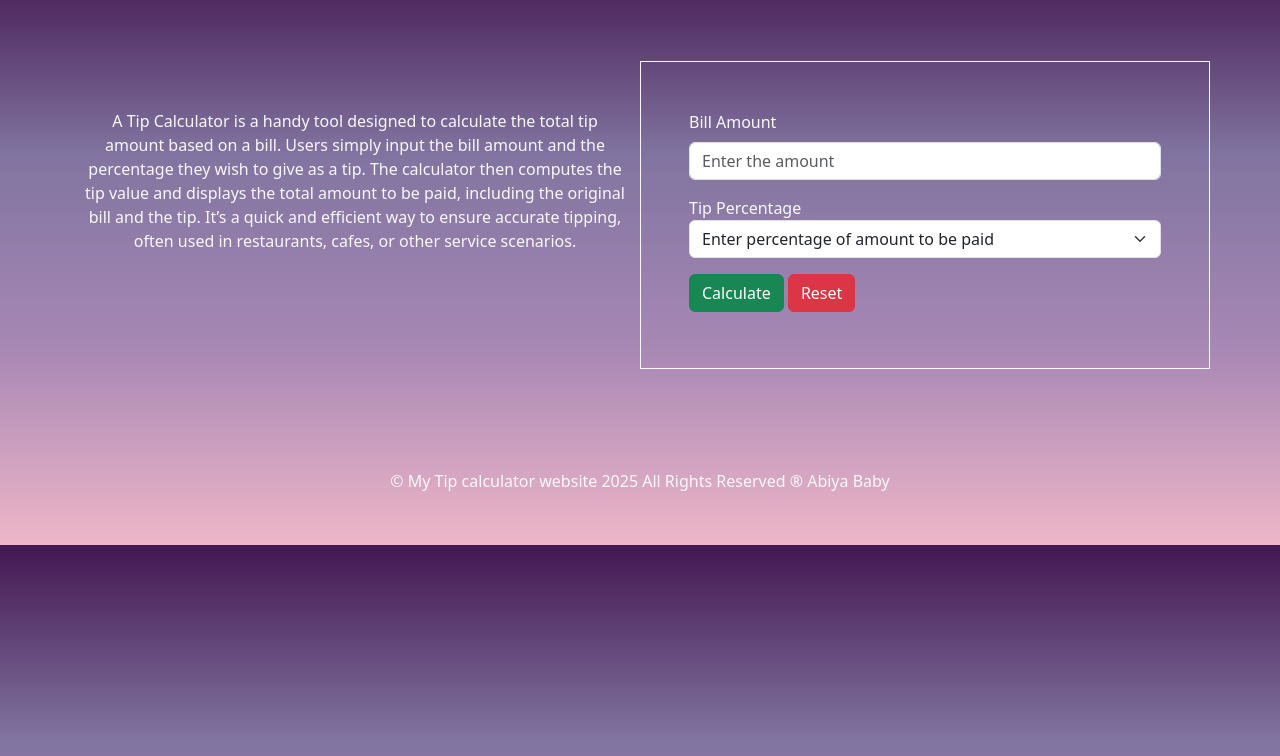
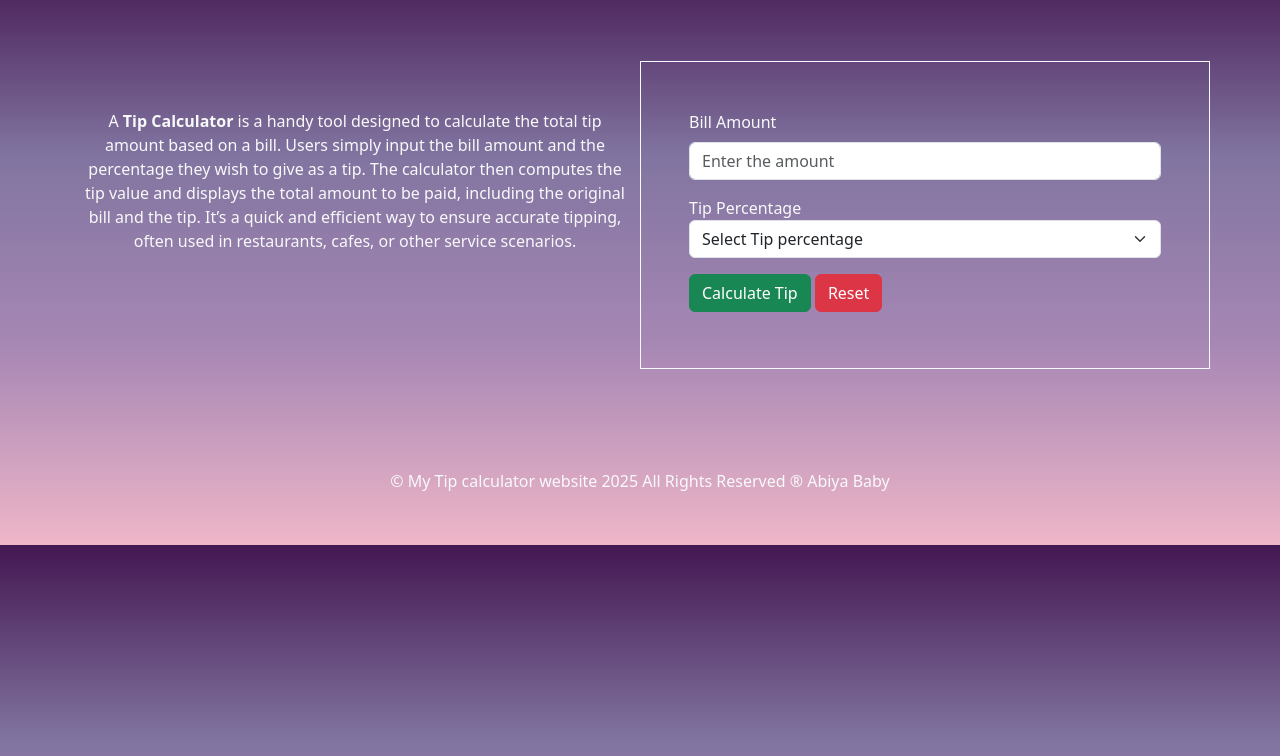
Before and after one commit to abiyababy8/tip-calculator-website, a plain HTML site: page index.html in a window 1280 px wide. Shown: the part 40-796 px from the top of the page. Drawn offline with nearby package versions, Linux system fonts and the light colour scheme.

Commit message:
added some changes

```diff
--- a/index.html
+++ b/index.html
@@ -20,7 +20,7 @@
     <div class="container mt-5 mb-1">
         <div class="row">
             <div class="col-md-6">
-                <p class="text-center text-light mt-5 fly-in">A Tip Calculator is a handy tool designed to calculate the
+                <p class="text-center text-light mt-5 fly-in">A <span style="font-weight: bolder;">Tip Calculator</span> is a handy tool designed to calculate the
                     total
                     tip amount based on a bill. Users simply input the bill amount and the percentage they wish to give
                     as a tip. The calculator then computes the tip value and displays the total amount to be paid,
@@ -38,13 +38,13 @@
                         <label for="percent" class="text-light">Tip Percentage</label>
                         <br>
                         <select class="form-select" aria-label="Default select example" id="percent">
-                            <option selected id="first">Enter percentage of amount to be paid</option>
+                            <option selected id="first">Select Tip percentage</option>
                             <option value="10">10%</option>
                             <option value="15">15%</option>
                             <option value="20">20%</option>
                           </select>
                     </div>
-                    <button type="button" class="btn btn-success" onclick="calculate()">Calculate</button>
+                    <button type="button" class="btn btn-success" onclick="calculate()">Calculate Tip</button>
                     <button type="button" class="btn btn-danger" onclick="clearFields()">Reset</button>
                     <h5 class="text-light text-center" id="tip"></h5>
                     <h4 class="text-center text-light" id="total"></h4>
@@ -69,7 +69,7 @@
                 let percents = parseFloat(percent.value);
 
                 // Check if the inputs are valid
-                if (amounts !== '' && percents !== '') {
+                if (!isNaN(amounts) && !isNaN(percents)) {
                     // Calculate tip and total amounts
                     let tipAmount = (amounts * percents) / 100;
                     let totalAmount = amounts + tipAmount;
```
